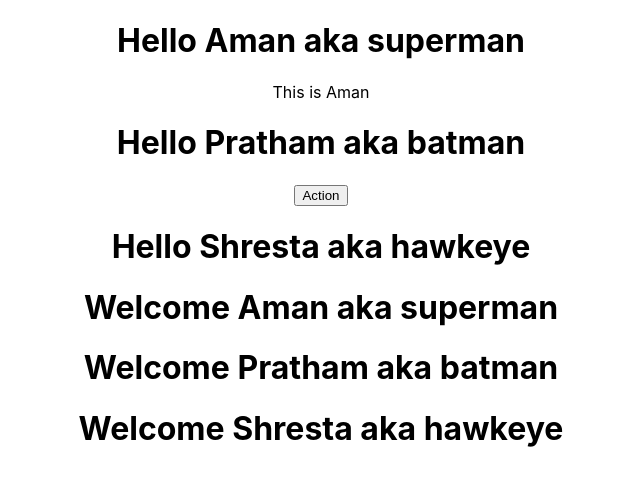
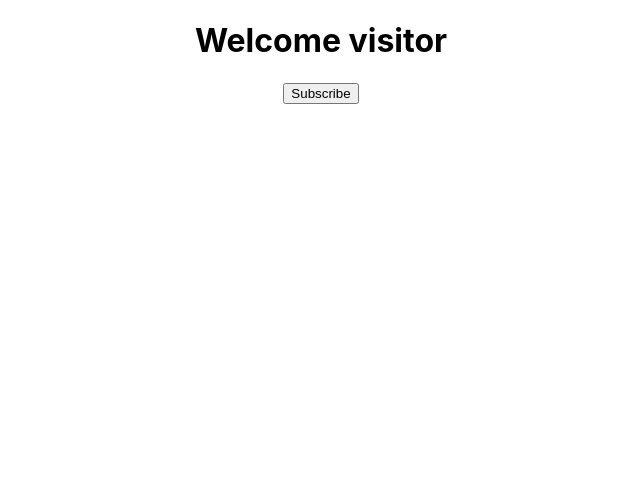
Before and after one commit to rishie81311518/React-Js, a React (Create React App) app: page / in a window 1280 px wide. Shown: the top 486 px of the page, without its empty margins (319-959 px from the left). Built offline with nearby package versions, Linux system fonts and the light colour scheme.

Commit message:
using component state in class component

```diff
--- a/src/App.js
+++ b/src/App.js
@@ -3,11 +3,13 @@ import logo from './logo.svg';
 import Greet from './components/Greet'
 import Welcome from './components/Welcome'
 import Hello from './components/Hello'
+import Message from './components/Message';
 
 function App() {
   return (
     <div className="App">
-      <Greet name="Aman" heroName ="superman" >
+      <Message />
+      {/* <Greet name="Aman" heroName ="superman" >
         <p>This is Aman</p>
       </Greet>
       <Greet name="Pratham" heroName = "batman" >
@@ -16,7 +18,7 @@ function App() {
       <Greet name="Shresta" heroName ="hawkeye" />
       <Welcome name="Aman" heroName ="superman" />
       <Welcome name="Pratham" heroName = "batman"/>
-      <Welcome name="Shresta" heroName ="hawkeye"  />
+      <Welcome name="Shresta" heroName ="hawkeye"  /> */}
     {/* <Hello/> */}
 
     </div>
--- /dev/null
+++ b/src/components/Message.js
@@ -0,0 +1,31 @@
+import React, { Component } from 'react'
+
+class Message extends Component {
+    constructor() {
+        super()
+        this.state = {
+            message: "Welcome visitor"
+        }
+    }
+
+    changeMessage() {
+        this.setState(
+            {
+                message: 'Thank you for subscribing'
+            }
+        )
+    }
+
+    render() {
+        return (
+<div>
+    <h1>
+        {this.state.message}
+    </h1>
+    <button onClick={() => this.changeMessage() } >Subscribe</button>
+</div>
+        )
+    }
+}
+
+export default Message
```
